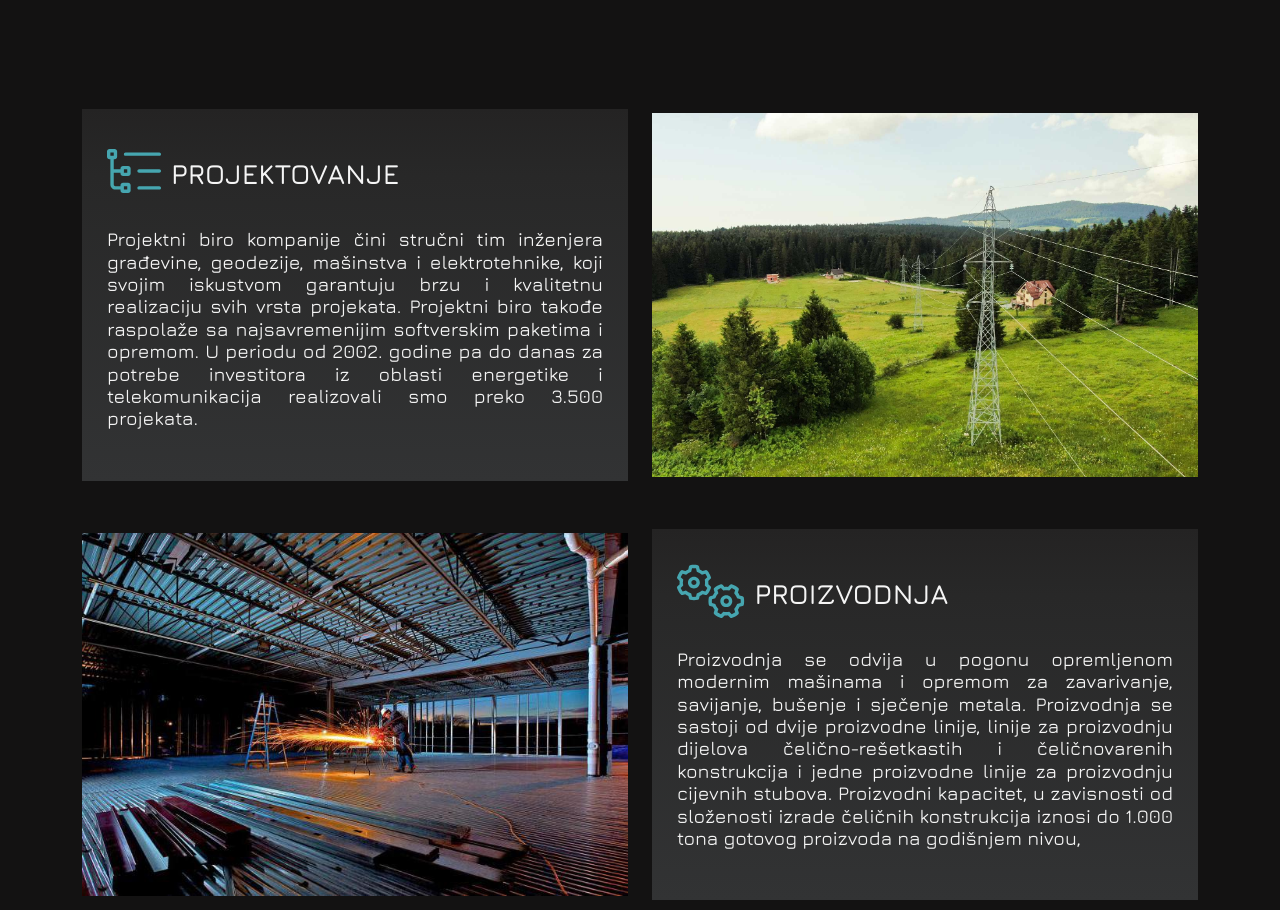
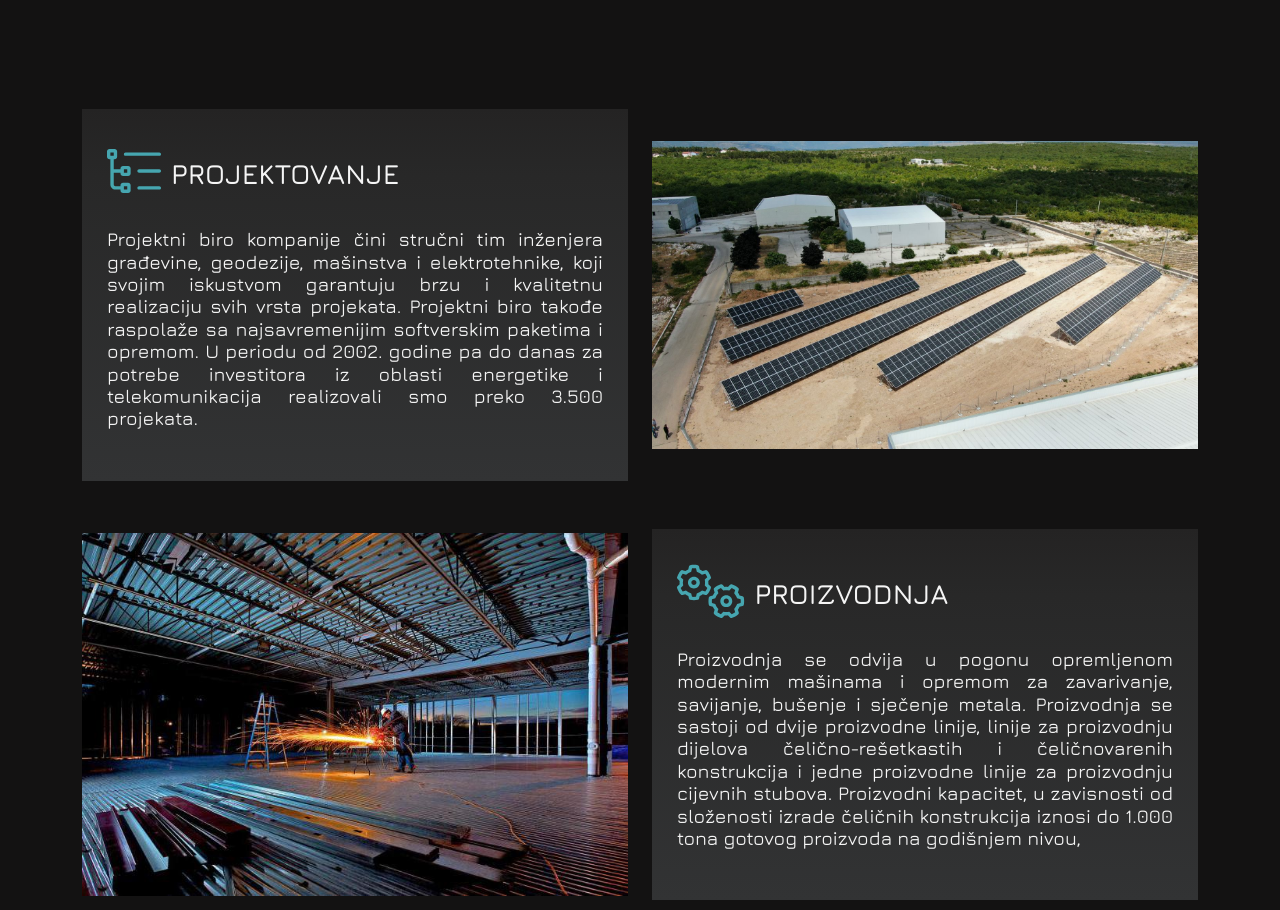
Before and after one commit to 21djordje/ARS, a plain HTML site: page usluge.html in a window 1280 px wide. Shown: the part 952-1862 px from the top of the page. Drawn offline with nearby package versions, Linux system fonts and the light colour scheme.

Commit message:
photo change

```diff
--- a/usluge.html
+++ b/usluge.html
@@ -226,7 +226,7 @@
           </div>
           <div class="col-lg-6 mb-5">
             <div class="image-wrap h-100 d-flex align-items-center">
-              <img src="img/dalekovod.jpg" alt="" />
+              <img src="img/Solarna elektrana/DJI_0239.JPG" alt="" />
             </div>
           </div>
         </div>
```
